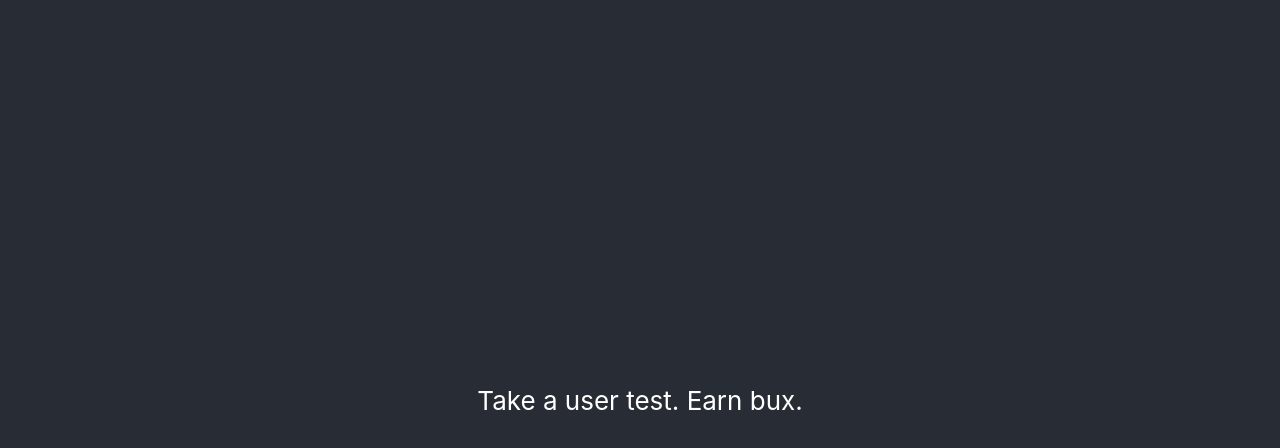
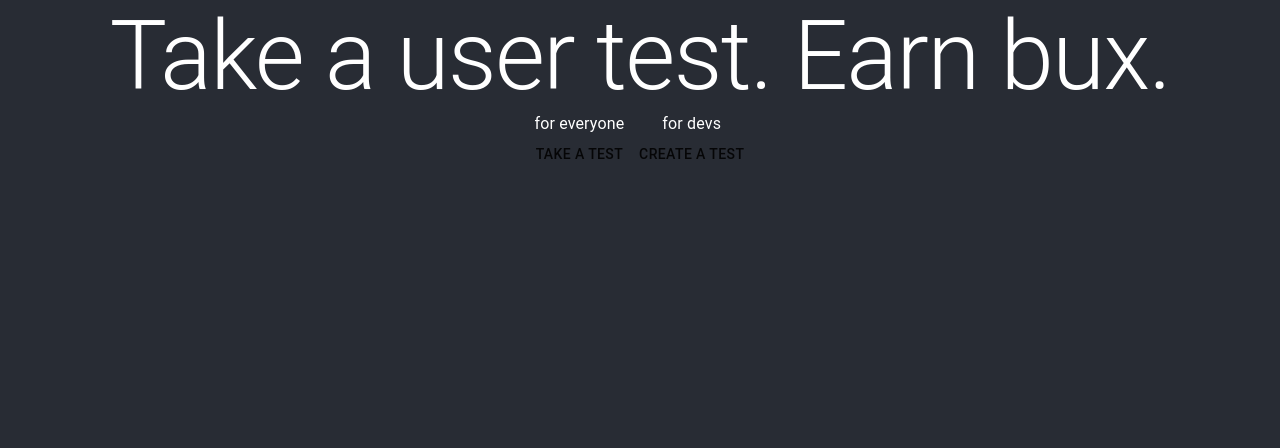
Before and after one commit to ryosua/Bux, a React (Create React App) app: page / in a window 1280 px wide. Shown: the top 448 px of the page. Built offline with nearby package versions, Linux system fonts and the light colour scheme.

Commit message:
home page

```diff
--- a/src/pages/Home/Home.jsx
+++ b/src/pages/Home/Home.jsx
@@ -1,5 +1,22 @@
 import React from "react";
+import Box from "@material-ui/core/Box";
+import Button from "@material-ui/core/Button";
+import Typography from "@material-ui/core/Typography";
 
-const Home = () => <p>Take a user test. Earn bux.</p>;
+const Home = () => (
+  <>
+    <Typography variant="h1">Take a user test. Earn bux.</Typography>
+    <Box display="flex" flex={1}>
+      <Box>
+        <Typography>for everyone</Typography>
+        <Button>Take a test</Button>
+      </Box>
+      <Box>
+        <Typography>for devs</Typography>
+        <Button> Create a test</Button>
+      </Box>
+    </Box>
+  </>
+);
 
 export default Home;
```
